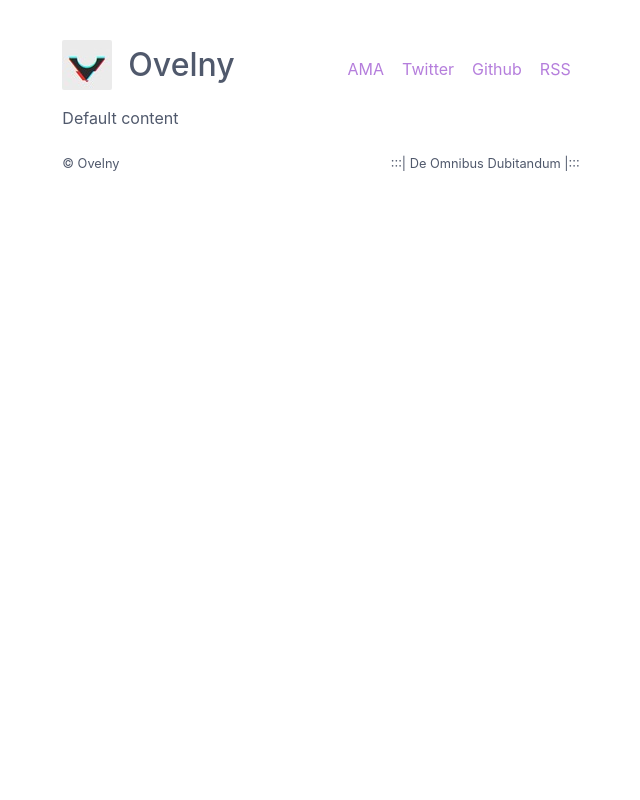
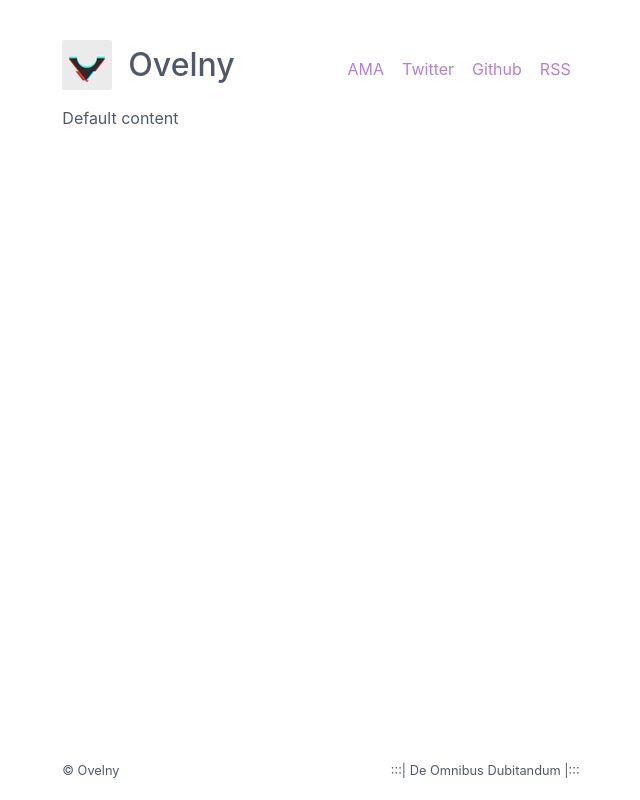
Before and after one commit to Ovelny/ovelblog, a Flask app: template templates/base.html in a window 1280 px wide. Shown: the whole page, without its empty margins (319-959 px from the left). Run offline with Flask 2, Linux system fonts and the light colour scheme; the template is opened without the code that fills it, so the values that code supplies are empty.

Commit message:
That damn footer is finally ok

```diff
--- a/static/bottom-footer.js
+++ b/static/bottom-footer.js
@@ -1 +1,16 @@
-window.onload=function(){if(null==document.getElementById("about"))return!1;var e=document.body.offsetHeight,n=window.innerHeight;document.getElementsByTagName("footer")[0].style.marginTop=n-e+"px"};
+window.onload = function() {
+    var bodyHeight = document.body.offsetHeight;
+    var windowHeight = window.innerHeight;
+    if(bodyHeight > windowHeight) {
+        return false;
+    }
+    else {
+        document.getElementById("footer").style.position = "absolute";
+        document.getElementById("footer").style.bottom = "0";
+        document.getElementById("footer").style.left = "0";
+        document.getElementById("footer").style.right = "0";
+        document.getElementById("footer").style.margin = "auto auto 1rem auto";
+        document.getElementById("footer").style.width = "inherit";
+        document.getElementById("footer").style.padding = "inherit";
+    }
+}
--- /dev/null
+++ b/static/bottom-footer.min.js
@@ -0,0 +1 @@
+window.onload=function(){var e=document.body.offsetHeight;if(window.innerHeight<e)return!1;document.getElementById("footer").style.position="absolute",document.getElementById("footer").style.bottom="0",document.getElementById("footer").style.left="0",document.getElementById("footer").style.right="0",document.getElementById("footer").style.margin="auto auto 1rem auto",document.getElementById("footer").style.width="inherit",document.getElementById("footer").style.padding="inherit"};
--- a/templates/base.html
+++ b/templates/base.html
@@ -35,13 +35,13 @@
                 <p>Default content</p>
                 {% endblock content %}
                 </main>
-                <footer>
+                <footer id="footer">
                     <div class="footer-section">© Ovelny</div>
                     <div class="footer-section">:::| De Omnibus Dubitandum |:::</div>
                 </footer>
             </div>
         </div>
     </div>
-    <script src="{{ url_for('static', filename='bottom-footer.js') }}"></script>
+    <script src="{{ url_for('static', filename='bottom-footer.min.js') }}"></script>
 </body>
 </html>
```
